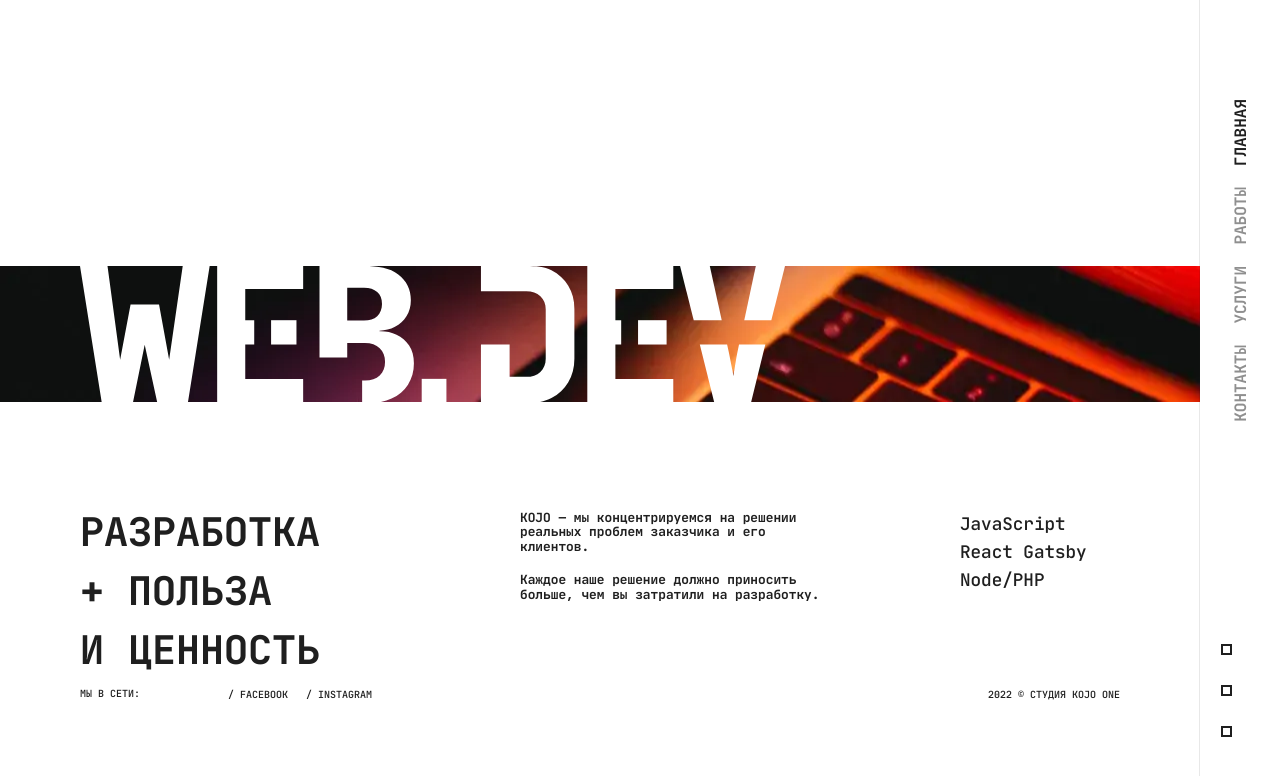
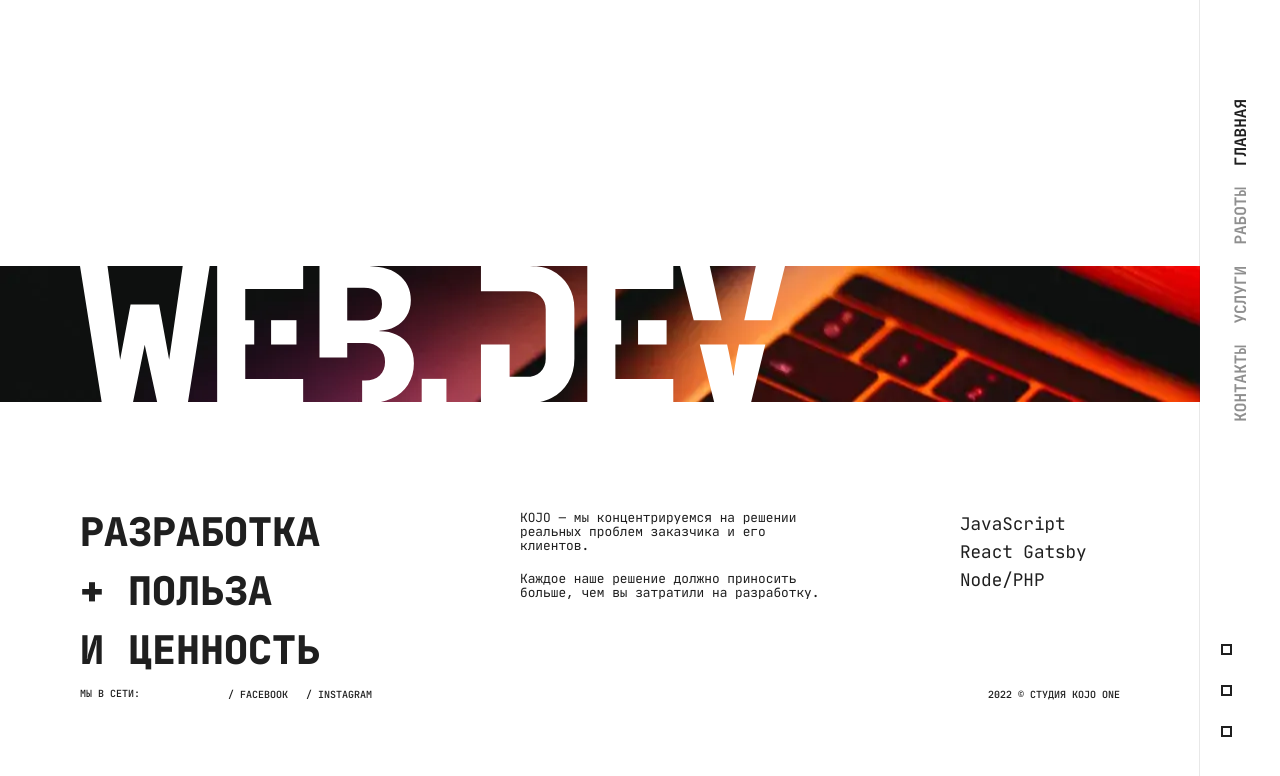
Before and after one commit to AnatolyKostarev/kojo, a React (Create React App) app: page / in a window 1280 px wide. Shown: the top 776 px of the page. Built offline with nearby package versions, Linux system fonts and the light colour scheme.

Commit message:
Fix styles Title component

```diff
--- a/src/components/homepage/title/title.module.css
+++ b/src/components/homepage/title/title.module.css
@@ -79,7 +79,7 @@
 }
 
 .itemTitle {
-  font-family: "JetBrains Mono Bold", monospace;
+  font-family: "JetBrains Mono ExtraBold", monospace;
   font-size: 5vh;
   line-height: 110%;
 }
@@ -92,9 +92,9 @@
 }
 
 .itemParagph {
-  font-family: "JetBrains Mono Bold", monospace;
+  font-family: "JetBrains Mono Regular", monospace;
   font-size: 1.6vh;
-  line-height: 1.8vh;
+  line-height: 110%;
 }
 
 .itemParagph > p {
@@ -117,6 +117,7 @@
   -webkit-box-pack: start;
   -ms-flex-pack: start;
   justify-content: flex-start;
+  font-family: "JetBrains Mono Regular", monospace;
   font-size: 2.2vh;
   line-height: 160%;
 }
```
